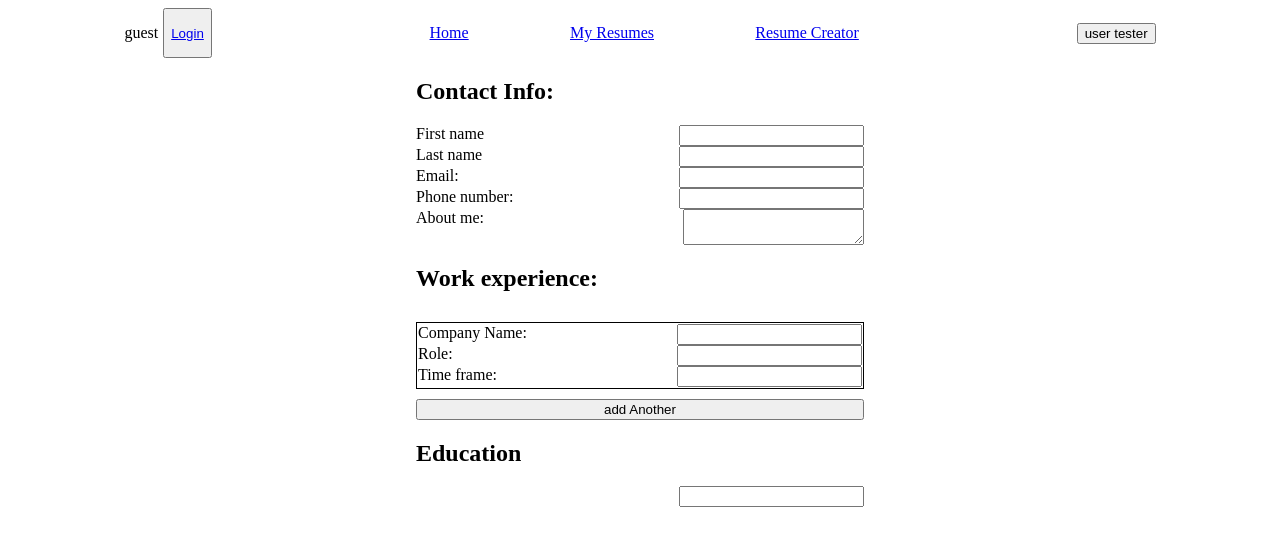
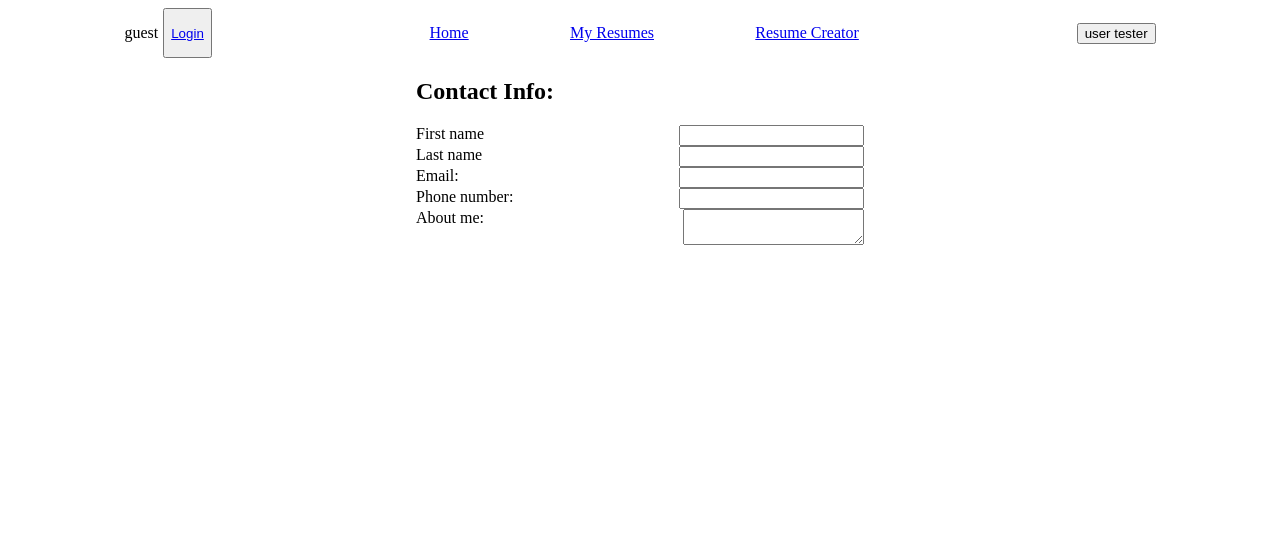
Before and after one commit to OfekMajar/portfolioCreatorProject, a React (Vite) app: page /ResumeCreator in a window 1280 px wide. Shown: the top 546 px of the page. Built offline with nearby package versions, Linux system fonts and the light colour scheme.

Commit message:
added conditionally rendering

```diff
--- a/src/components/ResumeForm.jsx
+++ b/src/components/ResumeForm.jsx
@@ -1,8 +1,8 @@
 import React, { useState } from "react";
 import WorkExperiences from "./WorkExperiences";
 function ResumeForm() {
-
-const [formData,setFormData]=useState({})
+  const [formData, setFormData] = useState({});
+  const [currentFormStage, setCurrentFormStage] = useState(1);
   const [workExpList, setWorkExpList] = useState([
     <div className="singleWorkExpContainer">
       <div className="lableAndInput">
@@ -42,12 +42,19 @@ const [formData,setFormData]=useState({})
       </div>,
     ]);
   };
-  const changeHandler=(e)=>{
-    formData[e.target.name]=e.target.value
-    setFormData({...formData})
+  const changeHandler = (e) => {
+    formData[e.target.name] = e.target.value;
+    setFormData({ ...formData });
+  };
+  const nextStage=()=>{
+
+  }
+  const prevStage=()=>{
+
   }
   return (
     <form>
+      {currentFormStage == 1 ? (
         <section id="contactInfoSection">
           <h2>Contact Info:</h2>
           <div>
@@ -75,20 +82,25 @@ const [formData,setFormData]=useState({})
             <textarea name="aboutMe" type="text" id="aboutMeInput" />
           </div>
         </section>
-      <div id="workExpContainer">
+      ) : null}
+      {currentFormStage == 2 ? (
+        <section id="workExpContainer">
           <h2>Work experience:</h2>
           {workExpList.map((item) => {
             return item;
           })}
           <button onClick={createMoreWorkExp}> add Another</button>
-      </div>
-      <div>
+        </section>
+      ) : null}
+      {currentFormStage==3?<section id="educationContainer">
         <h2>Education</h2>
         <div className="lableAndInput">
           <label htmlFor=""></label>
           <input type="text" />
         </div>
-      </div>
+      </section>:null}
+          {}
+
     </form>
   );
 }
```
Lines whose indentation alone changed are shown as unchanged.
